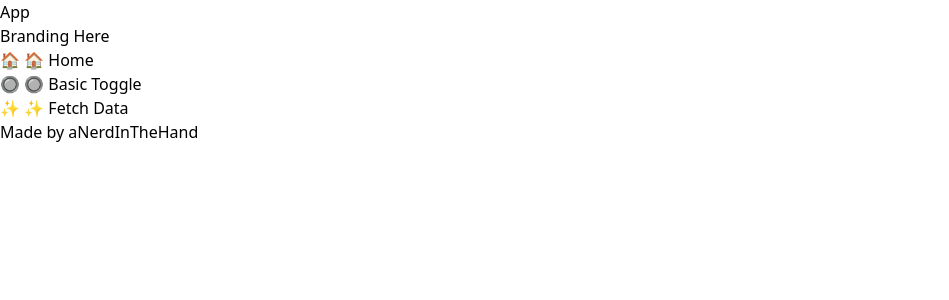
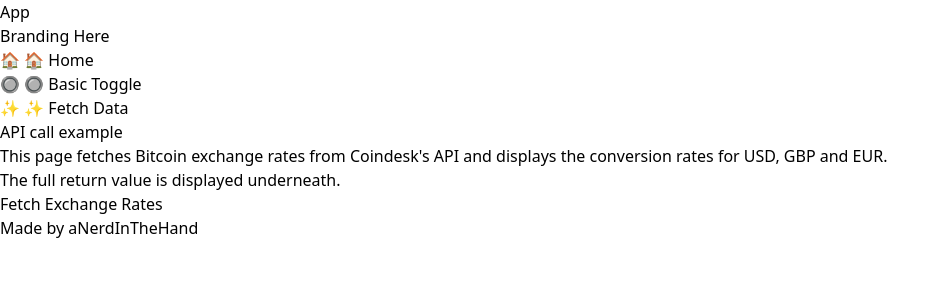
Before and after one commit to aNerdInTheHand/svelte-tailwind-skeleton, a SvelteKit app: page /fetch in a window 1280 px wide. Shown: the top 300 px of the page, without its empty margins (0-949 px from the left). Built offline with nearby package versions, Linux system fonts and the light colour scheme; no server answers.

Commit message:
small style changes to fetch page

```diff
--- a/src/routes/fetch/+page.svelte
+++ b/src/routes/fetch/+page.svelte
@@ -1,22 +1,55 @@
 <script lang="ts">
-  let promise = fetch('https://api.coindesk.com/v1/bpi/currentprice.json')
-    .then(x => x.json())
+  import type { CurrencyType } from '../../types/currency.type'
+  let disabled = false;
+  let triggered = false;
+	let promise = Promise.resolve<[]>([]);
+
+	const fetchExchangeRates = async ():Promise<any> => {
+		const response = await self.fetch('https://api.coindesk.com/v1/bpi/currentprice.json');
+
+		if (response.ok) {
+  		return response.json();
+
+		} else {
+			throw new Error('Error fetching exchange rate data');
+		}
+	}
+
+  const handleClick = () => {
+    promise = fetchExchangeRates();
+    disabled = true;
+    triggered = true;
+	}
+
 </script>
 
+<h1 class="p-4 m-4 max-w-md mx-auto bg-slate-800 shadow-md overflow-hidden md:max-w-2xl font-bold text-center text-lg">API call example</h1>
+
+<div>
+  <div>This page fetches Bitcoin exchange rates from Coindesk's API and displays the conversion rates for USD, GBP and EUR.</div>
+  <div>The full return value is displayed underneath.</div>
+</div>
+
+<button
+  on:click={handleClick} {disabled}
+>
+  Fetch Exchange Rates
+</button>
+
 {#await promise}
-  <!-- optionally show while promise is pending -->
-  <span>Loading currency data from coindesk...</span>
+  {#if triggered}
+    <span class="p-4 m-4 max-w-md mx-auto bg-slate-800 shadow-md overflow-hidden md:max-w-2xl font-bold text-center text-lg">Loading currency data from coindesk...</span>
+  {/if}
 {:then data}
-  <!-- promise was fulfilled -->
-  <div>
+  <div class="columns-2 lg:columns-3">
     {#each Object.entries(data.bpi) as [currency, info]}
-      <h2>{currency}</h2>
+      <h2>{info.description}</h2>
       <span>1 BTC = {info.rate} {currency}</span>
     {/each}
   </div>
-  <!-- <pre>
-    {JSON.stringify(data, null, 2)}
-  </pre> -->
+  <pre class="my-4 bg-slate-900 text-yellow-300">
+{JSON.stringify(data, null, 2)}
+  </pre>
 {:catch error}
-  <!-- optionally show something while promise was rejected -->
+  {JSON.stringify(error, null, 2)}
 {/await}
```
Also changed, not shown: src/types/currency.type.ts (added, +7 -0 lines).
